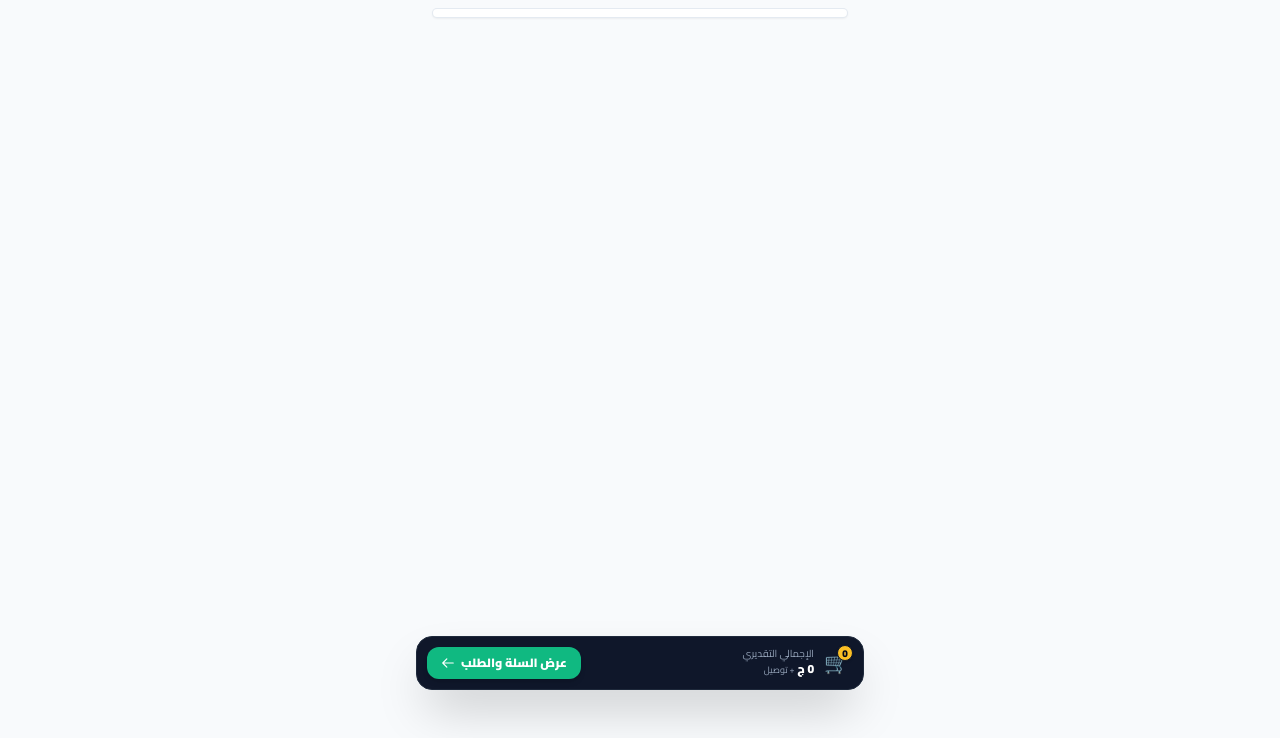
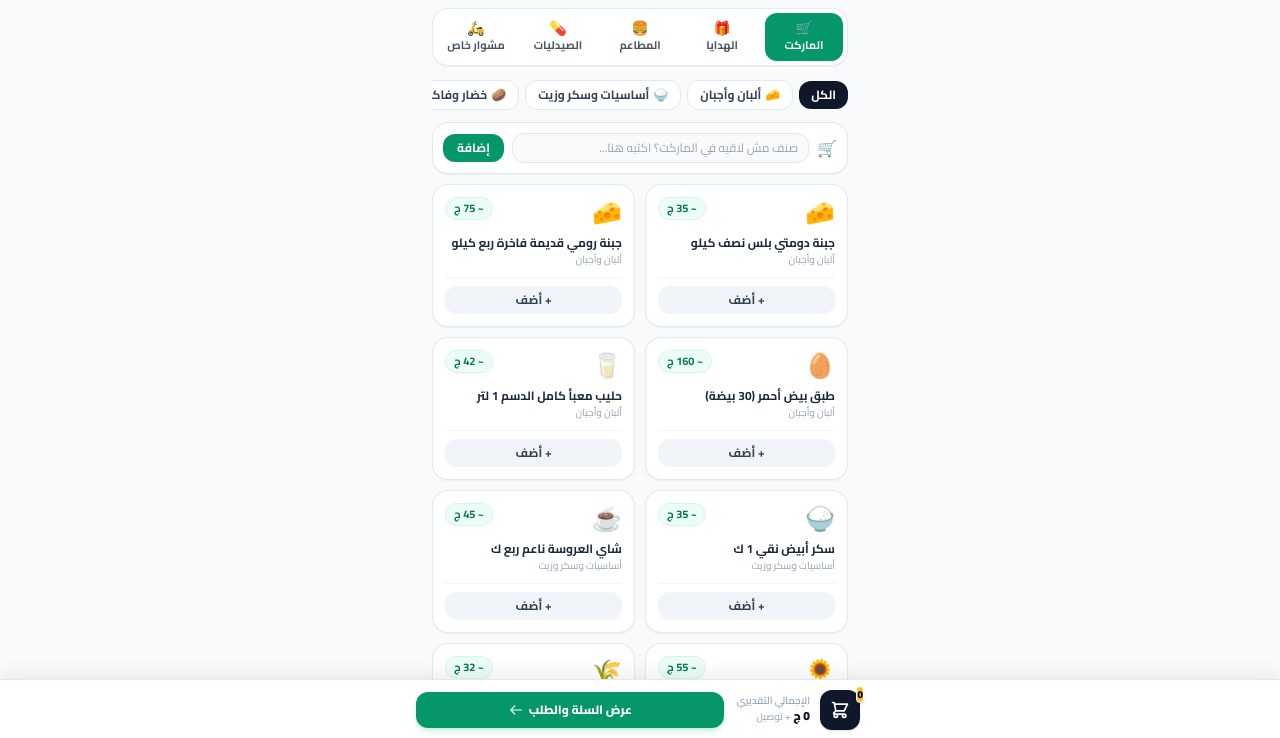
Before and after one commit to mahmoud99d55m77-spec/Lolo-markt, a plain HTML site: page index.html in a window 1280 px wide. Shown: the part 60-798 px from the top of the page. Drawn offline with nearby package versions, Linux system fonts and the light colour scheme; no server answers.

Commit message:
Add files via upload

```diff
--- a/index.html
+++ b/index.html
@@ -47,7 +47,7 @@
     body {
       font-family: 'Cairo', sans-serif;
       -webkit-tap-highlight-color: transparent;
-      padding-bottom: 120px;
+      padding-bottom: 80px;
     }
     .hide-scrollbar::-webkit-scrollbar {
       display: none;
@@ -62,10 +62,6 @@
     @keyframes spin {
       from { transform: rotate(0deg); }
       to { transform: rotate(360deg); }
-    }
-    #cartBar {
-      bottom: 50px !important;
-      z-index: 99999999 !important;
     }
   </style>
 </head>
@@ -83,7 +79,7 @@
         <div>
           <div class="flex items-center gap-1.5">
             <h1 class="font-black text-sm sm:text-base text-slate-900 leading-none">تسوق الغريزات</h1>
-            <span id="headerSyncDot" class="w-2 h-2 rounded-full bg-emerald-500" title="متصل بالإكسل"></span>
+            <span id="headerSyncDot" class="w-2 h-2 rounded-full bg-emerald-500" title="متصل"></span>
           </div>
           <p class="text-[10px] text-slate-400 font-semibold mt-0.5">خدمة دليفري ومشاوير القرية</p>
         </div>
@@ -117,36 +113,42 @@
     <!-- ==================== 100% DYNAMIC MAIN NAVIGATION TABS ==================== -->
     <nav class="bg-white p-1 rounded-2xl border border-slate-200/90 shadow-sm overflow-x-auto hide-scrollbar">
       <div id="dynamicMainTabsContainer" class="flex items-center gap-1 min-w-full text-center text-xs font-bold">
-        <!-- Rendered dynamically from Google Sheet! Any new section creates its own tab automatically -->
+        <!-- Rendered dynamically -->
       </div>
     </nav>
 
     <!-- ==================== DYNAMIC CONTAINER FOR CONTENT SECTIONS ==================== -->
     <div id="dynamicContentContainer">
-      <!-- Dynamically filled with products, categories, and custom request bar for the active tab -->
+      <!-- Products / Restaurants / Pharmacies / Errand Runner -->
     </div>
 
   </main>
 
-  <!-- ==================== STICKY FLOATING CART BAR ==================== -->
-  <div id="cartBar" class="fixed left-3 right-3 max-w-md mx-auto bg-slate-900 text-white p-2.5 rounded-2xl shadow-2xl flex items-center justify-between gap-3 border border-slate-800">
+  <!-- ==================== BOTTOM CART BAR ==================== -->
+  <div id="cartBar" class="fixed bottom-0 left-0 right-0 z-40 bg-white/95 backdrop-blur-md border-t border-slate-200 p-2.5 shadow-[0_-4px_20px_rgba(0,0,0,0.08)]">
+    <div class="max-w-md mx-auto flex items-center justify-between gap-3">
+
       <div class="flex items-center gap-2.5 pr-1 cursor-pointer" onclick="openCartModal()">
         <div class="relative">
-        <span class="text-xl">🛒</span>
-        <span id="cartCountBadge" class="absolute -top-1 -right-1 bg-amber-400 text-slate-950 text-[10px] font-black w-4 h-4 rounded-full flex items-center justify-center border border-slate-900 shadow">0</span>
+          <div class="w-10 h-10 rounded-xl bg-slate-900 text-white flex items-center justify-center shadow">
+            <svg class="w-5 h-5" fill="none" stroke="currentColor" viewBox="0 0 24 24"><path stroke-linecap="round" stroke-linejoin="round" stroke-width="2" d="M3 3h2l.4 2M7 13h10l4-8H5.4M7 13L5.4 5M7 13l-2.293 2.293c-.63.63-.184 1.707.707 1.707H17m0 0a2 2 0 100 4 2 2 0 000-4zm-8 2a2 2 0 11-4 0 2 2 0 014 0z"/></svg>
+          </div>
+          <span id="cartCountBadge" class="absolute -top-1 -right-1 bg-amber-400 text-slate-950 text-[10px] font-black w-4.5 h-4.5 rounded-full flex items-center justify-center border border-white shadow">0</span>
         </div>
         <div>
-        <p class="text-[10px] text-slate-400 leading-none">الإجمالي التقديري</p>
-        <p class="text-xs font-black text-white mt-0.5">
-          <span id="cartApproxTotal">0</span> ج <span class="text-[9px] text-slate-400 font-normal">+ توصيل</span>
+          <p class="text-[10px] text-slate-400 leading-none font-semibold">الإجمالي التقديري</p>
+          <p class="text-xs font-black text-slate-900 mt-0.5">
+            <span id="cartApproxTotal">0</span> ج <span class="text-[10px] text-slate-400 font-normal">+ توصيل</span>
           </p>
         </div>
       </div>
 
-    <button onclick="openCartModal()" class="bg-gradient-to-r from-brand-500 to-emerald-500 hover:from-brand-600 hover:to-emerald-600 active:scale-95 text-white font-black text-xs py-2 px-3.5 rounded-xl shadow-md flex items-center gap-1.5 transition">
+      <button onclick="openCartModal()" class="flex-1 bg-gradient-to-r from-brand-600 to-emerald-600 hover:from-brand-700 hover:to-emerald-700 active:scale-95 text-white font-extrabold text-xs py-2.5 px-4 rounded-xl shadow-md shadow-brand-500/20 flex items-center justify-center gap-1.5 transition">
         <span>عرض السلة والطلب</span>
         <svg class="w-3.5 h-3.5 rotate-180" fill="none" stroke="currentColor" viewBox="0 0 24 24"><path stroke-linecap="round" stroke-linejoin="round" stroke-width="2" d="M14 5l7 7m0 0l-7 7m7-7H3"/></svg>
       </button>
+
+    </div>
   </div>
 
   <!-- ==================== MODAL: CART & CHECKOUT ==================== -->
@@ -191,9 +193,9 @@
         <div class="space-y-2">
           <h4 class="text-xs font-bold text-slate-600">بيانات التوصيل:</h4>
 
-          <input type="text" id="custName" placeholder="الاسم بالكامل *" class="w-full text-xs px-3 py-2 bg-slate-50 border border-slate-200 rounded-xl focus:outline-none focus:ring-1 focus:ring-brand-500">
-          <input type="tel" id="custPhone" placeholder="رقم الهاتف للتواصل *" class="w-full text-xs px-3 py-2 bg-slate-50 border border-slate-200 rounded-xl focus:outline-none focus:ring-1 focus:ring-brand-500" dir="ltr">
-          <input type="text" id="custAddress" placeholder="العنوان بالتفصيل (الشارع أو علامة مميزة) *" class="w-full text-xs px-3 py-2 bg-slate-50 border border-slate-200 rounded-xl focus:outline-none focus:ring-1 focus:ring-brand-500">
+          <input type="text" id="custName" placeholder="الاسم بالكامل *" class="w-full text-xs px-3 py-2 bg-slate-50 border border-slate-200 rounded-xl focus:outline-none focus:ring-1 focus:ring-brand-500 font-semibold">
+          <input type="tel" id="custPhone" placeholder="رقم الهاتف للتواصل *" class="w-full text-xs px-3 py-2 bg-slate-50 border border-slate-200 rounded-xl focus:outline-none focus:ring-1 focus:ring-brand-500 font-semibold" dir="ltr">
+          <input type="text" id="custAddress" placeholder="العنوان بالتفصيل (الشارع أو علامة مميزة) *" class="w-full text-xs px-3 py-2 bg-slate-50 border border-slate-200 rounded-xl focus:outline-none focus:ring-1 focus:ring-brand-500 font-semibold">
 
           <!-- GPS LOCATION BUTTON -->
           <div class="pt-1">
@@ -262,30 +264,91 @@
 
     let appConfig = DEFAULT_CONFIG;
 
-    // Structured Data Model by Main Department
-    // Structure: { [mainCatName]: { type: 'catalog' | 'restaurants' | 'pharmacies', subCategories: [], items: [] } }
-    let catalogDepartments = {};
-    let activeMainTab = ''; // Currently selected main department
-    let activeSubFilter = 'all'; // Currently selected sub-filter
+    // PRE-POPULATED DEFAULT DEPARTMENTS (Guarantees the app is NEVER blank!)
+    const DEFAULT_DEPARTMENTS = {
+      'الماركت': {
+        name: 'الماركت',
+        type: 'catalog',
+        emoji: '🛒',
+        subCategories: ['ألبان وأجبان', 'أساسيات وسكر وزيت', 'خضار وفاكهة', 'مسليات وكانزات', 'منظفات', 'العاب', 'عطاره'],
+        items: [
+          { id: 'def_1', name: 'جبنة دومتي بلس نصف كيلو', price: 35, subCat: 'ألبان وأجبان', icon: '🧀' },
+          { id: 'def_2', name: 'جبنة رومي قديمة فاخرة ربع كيلو', price: 75, subCat: 'ألبان وأجبان', icon: '🧀' },
+          { id: 'def_3', name: 'طبق بيض أحمر (30 بيضة)', price: 160, subCat: 'ألبان وأجبان', icon: '🥚' },
+          { id: 'def_4', name: 'حليب معبأ كامل الدسم 1 لتر', price: 42, subCat: 'ألبان وأجبان', icon: '🥛' },
+          { id: 'def_5', name: 'سكر أبيض نقي 1 ك', price: 35, subCat: 'أساسيات وسكر وزيت', icon: '🍚' },
+          { id: 'def_6', name: 'شاي العروسة ناعم ربع ك', price: 45, subCat: 'أساسيات وسكر وزيت', icon: '☕' },
+          { id: 'def_7', name: 'زيت قلية خليط 700 مل', price: 55, subCat: 'أساسيات وسكر وزيت', icon: '🌻' },
+          { id: 'def_8', name: 'أرز بلدي فاخر 1 ك', price: 32, subCat: 'أساسيات وسكر وزيت', icon: '🌾' },
+          { id: 'def_9', name: 'طماطم بلدي طازجة 1 ك', price: 20, subCat: 'خضار وفاكهة', icon: '🍅' },
+          { id: 'def_10', name: 'بطاطس تحمير فاخرة 1 ك', price: 25, subCat: 'خضار وفاكهة', icon: '🥔' },
+          { id: 'def_11', name: 'شيبسي عائلي طعوم متنوعة', price: 15, subCat: 'مسليات وكانزات', icon: '🥔' },
+          { id: 'def_12', name: 'مسحوق غسيل أوتوماتيك 1 ك', price: 60, subCat: 'منظفات', icon: '🧼' },
+          { id: 'def_13', name: 'العاب أطفال', price: 5, subCat: 'العاب', icon: '🎮' },
+          { id: 'def_14', name: 'فلفل أسود', price: 22, subCat: 'عطاره', icon: '🌿' }
+        ]
+      },
+      'الهدايا': {
+        name: 'الهدايا',
+        type: 'catalog',
+        emoji: '🎁',
+        subCategories: ['مناسبات مختلفة'],
+        items: [
+          { id: 'def_g1', name: 'عروسة أطفال فاخرة', price: 100, subCat: 'مناسبات مختلفة', icon: '🎁' }
+        ]
+      },
+      'المطاعم': {
+        name: 'المطاعم',
+        type: 'restaurants',
+        emoji: '🍔',
+        subCategories: [],
+        items: [
+          { id: 'def_r1', name: 'مطعم الفيومي للفطائر', notes: 'فطير مشلتت وحادق وكريب وبيتزا', badge: 'معتمد' },
+          { id: 'def_r2', name: 'مطعم كشري البلد', notes: 'كشري مخصوص وطواجن مكرونة سخنة', badge: 'معتمد' },
+          { id: 'def_r3', name: 'مطعم مشويات البلد', notes: 'كباب وكفتة وفراخ مشوية على الفحم', badge: 'معتمد' }
+        ]
+      },
+      'الصيدليات': {
+        name: 'الصيدليات',
+        type: 'pharmacies',
+        emoji: '💊',
+        subCategories: [],
+        items: [
+          { id: 'def_p1', name: 'صيدلية عبدالكريم' },
+          { id: 'def_p2', name: 'صيدلية أحمد عبدالعليم' },
+          { id: 'def_p3', name: 'صيدلية هبة' }
+        ]
+      }
+    };
+
+    let catalogDepartments = DEFAULT_DEPARTMENTS;
+    let activeMainTab = 'الماركت';
+    let activeSubFilter = 'all';
 
     let cart = [];
     let userGPSLocationUrl = null;
 
     // ==========================================
-    // INITIALIZATION
+    // INITIALIZATION (IMMEDIATE RENDERING)
     // ==========================================
     window.addEventListener('DOMContentLoaded', () => {
-      // Load cached departments if available
-      const cached = localStorage.getItem('wasaly_dynamic_departments_v1');
+      // 1. Load cached departments if available, otherwise use defaults
+      const cached = localStorage.getItem('wasaly_dynamic_departments_v3');
       if (cached) {
         try {
-          catalogDepartments = JSON.parse(cached);
-          renderDynamicMainTabs();
+          const parsed = JSON.parse(cached);
+          if (Object.keys(parsed).length > 0) {
+            catalogDepartments = parsed;
+          }
         } catch (e) {}
       }
 
+      // 2. Render IMMEDIATELY on load so page is NEVER blank!
+      renderDynamicMainTabs();
+      updateCartUI();
+
+      // 3. Sync live data from Google Sheets in background
       syncWithGoogleSheets(false);
-      updateCartUI();
     });
 
     // ==========================================
@@ -311,7 +374,7 @@
     }
 
     // ==========================================
-    // 100% DYNAMIC SHEET SYNC ENGINE
+    // 100% DYNAMIC SHEET SYNC ENGINE (SUPPORTS IMAGES & SUB-CATEGORIES)
     // ==========================================
     async function syncWithGoogleSheets(isManual = false) {
       const syncIcon = document.getElementById('syncIcon');
@@ -379,14 +442,17 @@
         const priceCol = parseFloat(row[2]) || 0;
         const unitCol = (row[3] || '').trim();
         const notesCol = (row[4] || '').trim();
+        const imageCol = (row[5] || '').trim();
 
         if (!nameCol) return;
 
-        // Split "Main Department - Subcategory"
-        // e.g. "ماركت - العاب" -> main: "الماركت", sub: "العاب"
-        // e.g. "هدايا - مناسبات مختلفة" -> main: "الهدايا", sub: "مناسبات مختلفة"
-        // e.g. "مطاعم القرية" -> main: "المطاعم", sub: ""
-        // e.g. "صيدليات القرية" -> main: "الصيدلية", sub: ""
+        let imgUrl = '';
+        if (imageCol.startsWith('http://') || imageCol.startsWith('https://')) {
+          imgUrl = imageCol;
+        } else if (notesCol.startsWith('http://') || notesCol.startsWith('https://')) {
+          imgUrl = notesCol;
+        }
+
         let mainCat = '';
         let subCat = '';
 
@@ -399,7 +465,6 @@
           subCat = 'عام';
         }
 
-        // Clean main category naming for consistency
         if (mainCat.includes('مطعم') || mainCat.includes('مطاعم')) mainCat = 'المطاعم';
         else if (mainCat.includes('صيدل')) mainCat = 'الصيدليات';
         else if (mainCat.includes('ماركت') || mainCat.includes('بقال')) mainCat = 'الماركت';
@@ -428,24 +493,25 @@
           name: nameCol + (unitCol && unitCol !== 'سعر استرشادي' && unitCol !== 'فاتوره' && unitCol !== 'كيلو' && !nameCol.includes(unitCol) ? ` (${unitCol})` : ''),
           price: priceCol,
           subCat: subCat || 'عام',
-          notes: notesCol,
+          notes: notesCol.startsWith('http') ? '' : notesCol,
+          image: imgUrl,
           icon: getEmoji(subCat + ' ' + nameCol)
         });
       });
 
-      // Convert Set of subCategories to Array for storage
       for (const k in newDepartments) {
         newDepartments[k].subCategories = Array.from(newDepartments[k].subCategories);
       }
 
+      if (Object.keys(newDepartments).length > 0) {
         catalogDepartments = newDepartments;
-      localStorage.setItem('wasaly_dynamic_departments_v1', JSON.stringify(catalogDepartments));
-
+        localStorage.setItem('wasaly_dynamic_departments_v3', JSON.stringify(catalogDepartments));
         renderDynamicMainTabs();
+      }
     }
 
     // ==========================================
-    // RENDER MAIN TABS (AUTO-GENERATED)
+    // RENDER MAIN TABS
     // ==========================================
     function renderDynamicMainTabs() {
       const container = document.getElementById('dynamicMainTabsContainer');
@@ -454,12 +520,10 @@
       const deptKeys = Object.keys(catalogDepartments);
       if (deptKeys.length === 0) return;
 
-      // If activeMainTab is not set or invalid, default to the first one (e.g. الماركت)
       if (!activeMainTab || !catalogDepartments[activeMainTab]) {
         activeMainTab = deptKeys[0];
       }
 
-      // Render tab button for each main department found in Google Sheet
       deptKeys.forEach(deptName => {
         const dept = catalogDepartments[deptName];
         const isActive = activeMainTab === deptName;
@@ -474,7 +538,7 @@
         container.appendChild(btn);
       });
 
-      // Permanent Errand Runner Tab ("مشوار خاص")
+      // Permanent Errand Runner Tab
       const isErrandActive = activeMainTab === 'errand';
       const errandBtn = document.createElement('button');
       errandBtn.className = `tab-btn flex-1 min-w-[70px] py-2 px-1.5 rounded-xl font-bold transition shrink-0 ${isErrandActive ? 'bg-brand-600 text-white shadow-sm' : 'text-slate-600 hover:bg-slate-50'}`;
@@ -501,7 +565,7 @@
       const container = document.getElementById('dynamicContentContainer');
       container.innerHTML = '';
 
-      // 1. If Errand Runner Tab is selected
+      // 1. Errand Runner
       if (activeMainTab === 'errand') {
         container.innerHTML = `
           <div class="bg-white rounded-2xl p-4 border border-slate-200 shadow-sm space-y-3">
@@ -531,7 +595,7 @@
       const currentDept = catalogDepartments[activeMainTab];
       if (!currentDept) return;
 
-      // 2. If RESTAURANTS
+      // 2. Restaurants
       if (currentDept.type === 'restaurants') {
         const listDiv = document.createElement('div');
         listDiv.className = 'space-y-2.5';
@@ -554,7 +618,7 @@
         return;
       }
 
-      // 3. If PHARMACIES
+      // 3. Pharmacies
       if (currentDept.type === 'pharmacies') {
         const pharmDiv = document.createElement('div');
         pharmDiv.className = 'bg-white rounded-2xl p-4 border border-slate-200 shadow-sm space-y-3';
@@ -609,16 +673,15 @@
         return;
       }
 
-      // 4. For ANY CATALOG DEPARTMENT (Market, Gifts, Books, Clothes, etc.)
+      // 4. Any Catalog Department (Market, Gifts, Clothes, etc.)
       const sectionDiv = document.createElement('div');
       sectionDiv.className = 'space-y-2.5';
 
-      // A. Dynamic Sub-categories Filter (if more than 1 subcategory exists)
+      // Sub-categories Bar
       if (currentDept.subCategories && currentDept.subCategories.length > 0) {
         const subBar = document.createElement('div');
         subBar.className = 'flex items-center gap-1.5 overflow-x-auto hide-scrollbar py-0.5 text-xs';
 
-        // "الكل" button
         const allBtn = document.createElement('button');
         allBtn.className = `g-filter ${activeSubFilter === 'all' ? 'active bg-slate-900 text-white' : 'bg-white text-slate-700 border border-slate-200'} px-3 py-1.5 rounded-xl font-bold shrink-0 transition`;
         allBtn.textContent = 'الكل';
@@ -643,7 +706,7 @@
         sectionDiv.appendChild(subBar);
       }
 
-      // B. Quick Unlisted Item Box
+      // Quick Request Box
       const quickBox = document.createElement('div');
       quickBox.className = 'bg-white rounded-2xl p-2.5 border border-slate-200 shadow-sm flex items-center gap-2';
       quickBox.innerHTML = `
@@ -653,7 +716,7 @@
       `;
       sectionDiv.appendChild(quickBox);
 
-      // C. Grid of Products
+      // Grid of Products (WITH PHOTO SUPPORT!)
       const grid = document.createElement('div');
       grid.className = 'grid grid-cols-2 gap-2.5';
 
@@ -670,15 +733,32 @@
 
           const card = document.createElement('div');
           card.className = 'bg-white rounded-2xl p-3 border border-slate-200/90 shadow-sm flex flex-col justify-between hover:border-brand-500/50 transition';
-          card.innerHTML = `
-            <div>
+
+          let topVisual = '';
+          if (item.image) {
+            topVisual = `
+              <div class="w-full h-24 mb-2 rounded-xl overflow-hidden bg-slate-100 flex items-center justify-center relative">
+                <img src="${item.image}" alt="${item.name}" class="w-full h-full object-cover">
+                <span class="absolute top-1 left-1 text-[10px] font-bold text-emerald-800 bg-white/95 px-2 py-0.5 rounded-full shadow-sm">
+                  ${item.price > 0 ? `~ ${item.price} ج` : 'حسب الفاتورة'}
+                </span>
+              </div>
+            `;
+          } else {
+            topVisual = `
               <div class="flex items-start justify-between">
                 <span class="text-2xl">${item.icon || currentDept.emoji}</span>
                 <span class="text-[11px] font-bold text-emerald-700 bg-emerald-50 px-2 py-0.5 rounded-full border border-emerald-100">
                   ${item.price > 0 ? `~ ${item.price} ج` : 'حسب الفاتورة'}
                 </span>
               </div>
-              <h4 class="font-bold text-xs text-slate-800 mt-2 leading-tight">${item.name}</h4>
+            `;
+          }
+
+          card.innerHTML = `
+            <div>
+              ${topVisual}
+              <h4 class="font-bold text-xs text-slate-800 mt-1.5 leading-tight">${item.name}</h4>
               <p class="text-[10px] text-slate-400 mt-0.5">${item.subCat && item.subCat !== 'عام' ? item.subCat : currentDept.name}</p>
             </div>
 
@@ -930,14 +1010,17 @@
       document.getElementById('summaryGrandTotal').textContent = approxSubtotal + fee;
     }
 
+    // AUTO-HIDE CART BAR WHEN MODAL IS OPEN
     function openCartModal() {
       renderCartModalItems();
       updateDeliveryFee();
+      document.getElementById('cartBar').classList.add('hidden');
       document.getElementById('cartModal').classList.remove('hidden');
     }
 
     function closeCartModal() {
       document.getElementById('cartModal').classList.add('hidden');
+      document.getElementById('cartBar').classList.remove('hidden');
     }
 
     function sendOrderViaWhatsApp() {
```
Lines whose indentation alone changed are shown as unchanged.
